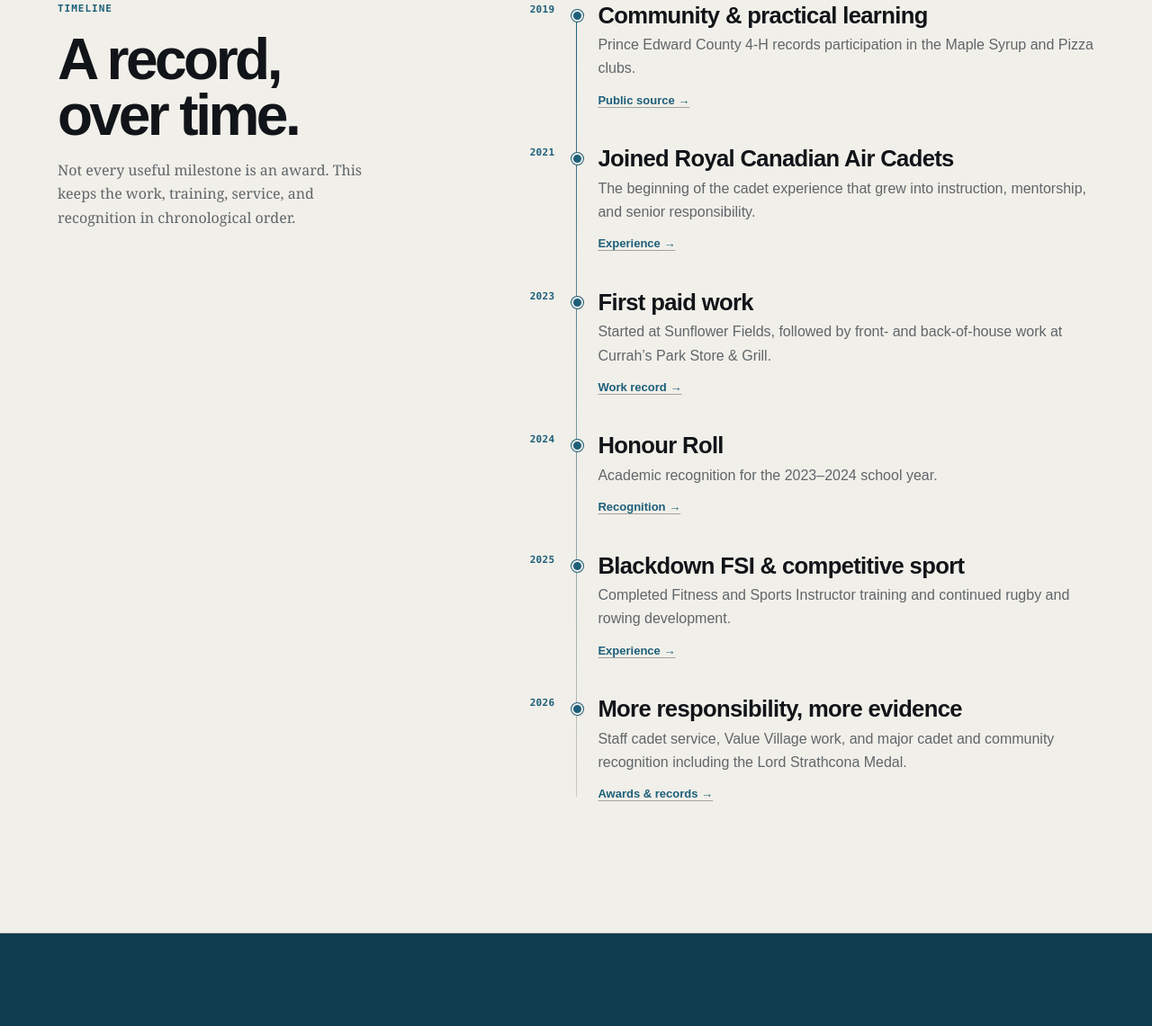
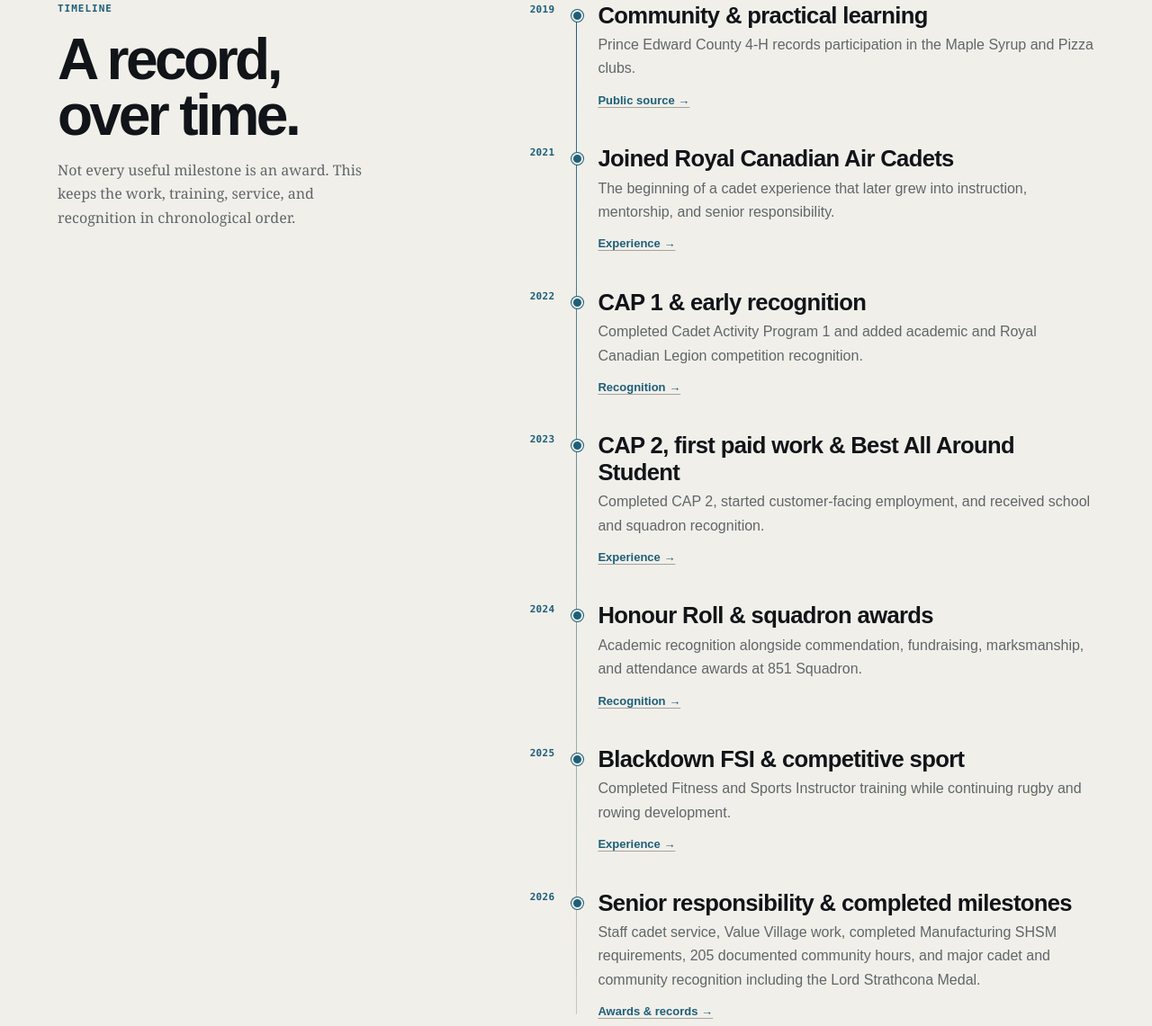
Before and after one commit to dultenrichard/brand, a plain HTML site: page index.html in a window 1280 px wide. Shown: the part 2665-3806 px from the top of the page at 90% size. Drawn offline with Linux system fonts and the light colour scheme.

Commit message:
Refresh homepage milestones and recognition

```diff
--- a/index.html
+++ b/index.html
@@ -166,54 +166,13 @@
             </p>
           </div>
           <ol class="timeline-list">
-            <li>
-              <time datetime="2019">2019</time>
-              <div>
-                <strong>Community &amp; practical learning</strong>
-                <p>Prince Edward County 4-H records participation in the Maple Syrup and Pizza clubs.</p>
-                <a href="/brand/sources/">Public source →</a>
-              </div>
-            </li>
-            <li>
-              <time datetime="2021">2021</time>
-              <div>
-                <strong>Joined Royal Canadian Air Cadets</strong>
-                <p>The beginning of the cadet experience that grew into instruction, mentorship, and senior responsibility.</p>
-                <a href="/brand/experience/">Experience →</a>
-              </div>
-            </li>
-            <li>
-              <time datetime="2023">2023</time>
-              <div>
-                <strong>First paid work</strong>
-                <p>Started at Sunflower Fields, followed by front- and back-of-house work at Currah’s Park Store &amp; Grill.</p>
-                <a href="/brand/experience/">Work record →</a>
-              </div>
-            </li>
-            <li>
-              <time datetime="2024">2024</time>
-              <div>
-                <strong>Honour Roll</strong>
-                <p>Academic recognition for the 2023–2024 school year.</p>
-                <a href="/brand/awards/">Recognition →</a>
-              </div>
-            </li>
-            <li>
-              <time datetime="2025">2025</time>
-              <div>
-                <strong>Blackdown FSI &amp; competitive sport</strong>
-                <p>Completed Fitness and Sports Instructor training and continued rugby and rowing development.</p>
-                <a href="/brand/experience/">Experience →</a>
-              </div>
-            </li>
-            <li>
-              <time datetime="2026">2026</time>
-              <div>
-                <strong>More responsibility, more evidence</strong>
-                <p>Staff cadet service, Value Village work, and major cadet and community recognition including the Lord Strathcona Medal.</p>
-                <a href="/brand/awards/">Awards &amp; records →</a>
-              </div>
-            </li>
+            <li><time datetime="2019">2019</time><div><strong>Community &amp; practical learning</strong><p>Prince Edward County 4-H records participation in the Maple Syrup and Pizza clubs.</p><a href="/brand/sources/">Public source →</a></div></li>
+            <li><time datetime="2021">2021</time><div><strong>Joined Royal Canadian Air Cadets</strong><p>The beginning of a cadet experience that later grew into instruction, mentorship, and senior responsibility.</p><a href="/brand/experience/">Experience →</a></div></li>
+            <li><time datetime="2022-08-26">2022</time><div><strong>CAP 1 &amp; early recognition</strong><p>Completed Cadet Activity Program 1 and added academic and Royal Canadian Legion competition recognition.</p><a href="/brand/awards/">Recognition →</a></div></li>
+            <li><time datetime="2023">2023</time><div><strong>CAP 2, first paid work &amp; Best All Around Student</strong><p>Completed CAP 2, started customer-facing employment, and received school and squadron recognition.</p><a href="/brand/experience/">Experience →</a></div></li>
+            <li><time datetime="2024">2024</time><div><strong>Honour Roll &amp; squadron awards</strong><p>Academic recognition alongside commendation, fundraising, marksmanship, and attendance awards at 851 Squadron.</p><a href="/brand/awards/">Recognition →</a></div></li>
+            <li><time datetime="2025">2025</time><div><strong>Blackdown FSI &amp; competitive sport</strong><p>Completed Fitness and Sports Instructor training while continuing rugby and rowing development.</p><a href="/brand/experience/">Experience →</a></div></li>
+            <li><time datetime="2026">2026</time><div><strong>Senior responsibility &amp; completed milestones</strong><p>Staff cadet service, Value Village work, completed Manufacturing SHSM requirements, 205 documented community hours, and major cadet and community recognition including the Lord Strathcona Medal.</p><a href="/brand/awards/">Awards &amp; records →</a></div></li>
           </ol>
         </div>
       </section>
@@ -228,10 +187,11 @@
           </div>
           <ol class="recognition-list">
             <li><span>2026</span><strong>Lord Strathcona Medal</strong></li>
+            <li><span>2026</span><strong>Air Cadet Service Medal</strong></li>
             <li><span>2026</span><strong>Top Cadet Instructor</strong></li>
             <li><span>2026</span><strong>Best Physical Fitness</strong></li>
-            <li><span>—</span><strong>Two Best Advocate awards</strong></li>
-            <li><span>—</span><strong>Best Closing award</strong></li>
+            <li><span>2023</span><strong>Best All Around Student</strong></li>
+            <li><span>2023–24</span><strong>Jim Lounsberry Memorial Award — Top Fundraiser</strong></li>
           </ol>
         </div>
       </section>
```
